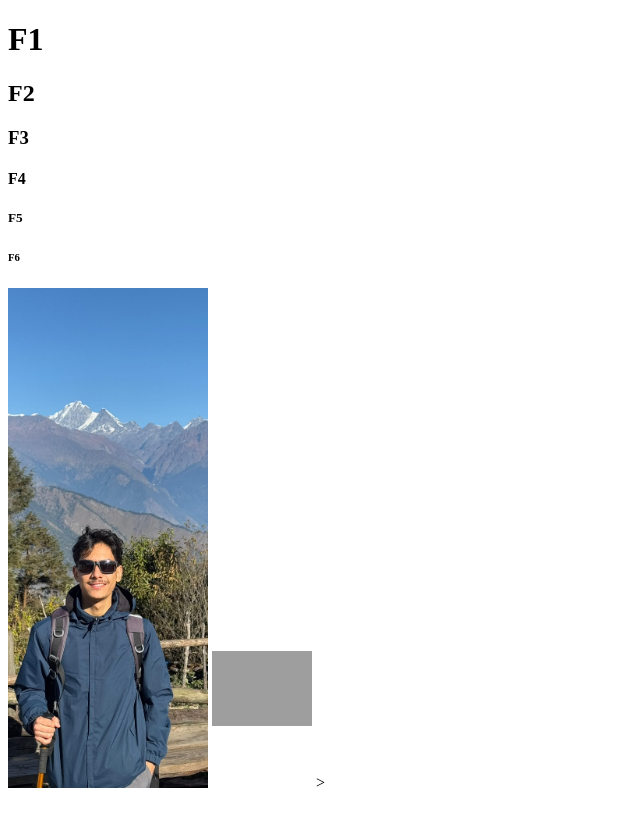
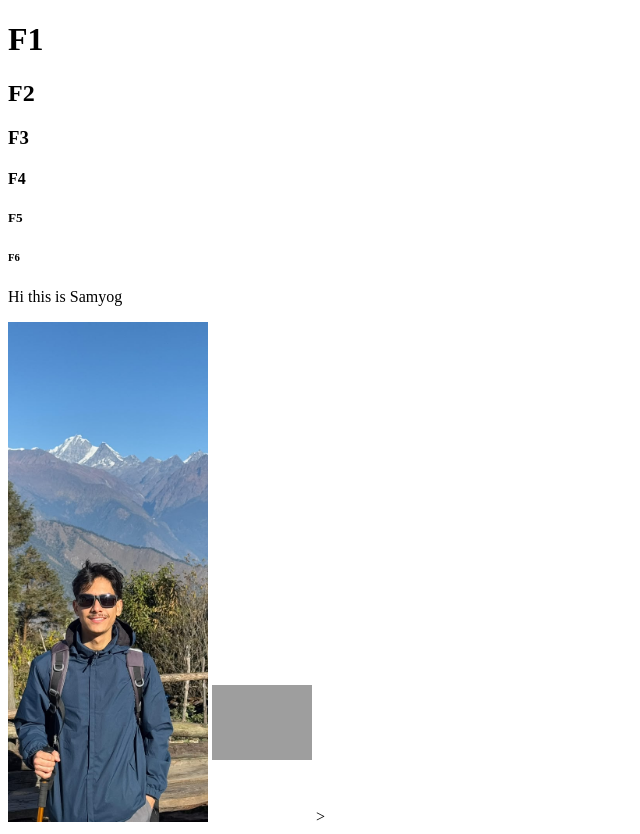
Before and after one commit to samyogpandit309-dot/web-dev, a plain HTML site: page index.html in a window 1280 px wide. Shown: the whole page, without its empty margins (0-640 px from the left). Before the commit the page ends 800 px from the top, so only its background shows below. Drawn offline with Linux system fonts and the light colour scheme; grey boxes are pictures that could not be loaded.

Commit message:
Update index.html

```diff
--- a/index.html
+++ b/index.html
@@ -12,6 +12,7 @@
     <h4>F4</h4>
     <h5>F5</h5>
     <h6>F6</h6>
+    <p style="color: black;"> Hi this is Samyog</p>
     <img loading="eager" src="pfp.jpeg" height="500" width="200" style="object-fit: cover;">
     <img loading="lazy"  src="damodel.jpg" height="200" width="100" style="object-fit: contain;">
 </body>>
```
